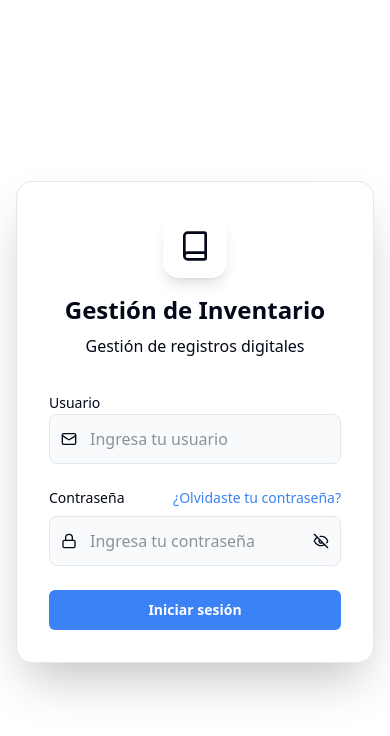
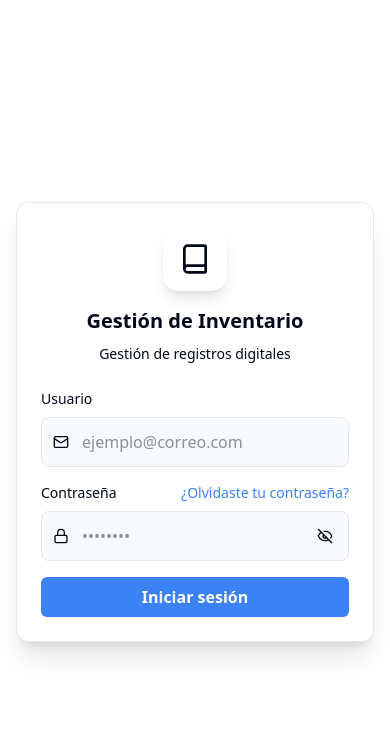
Before and after one commit to ChipiCat/InventorySystem, a React (Vite) app: page /login in a window 390 px wide. Both pictures are taken after a click on the button "Mostrar contraseña". Shown: the top 736 px of the page. Built offline with nearby package versions, Linux system fonts and the light colour scheme; no server answers.

Commit message:
fix: fixed responsive

```diff
--- a/src/features/Login/components/LoginForm.tsx
+++ b/src/features/Login/components/LoginForm.tsx
@@ -44,15 +44,16 @@ export const LoginForm = ({ onSubmit, isSubmitting, generalError }: LoginFormPro
   };
 
   return (
-    <form onSubmit={handleSubmit} className="space-y-6">
+    <form onSubmit={handleSubmit} className="space-y-4 sm:space-y-6">
       {generalError && (
-        <div className="flex items-center gap-2 p-3 bg-destructive/10 border border-destructive/20 rounded-lg text-destructive text-sm">
-          <AlertCircle className="w-4 h-4 flex-shrink-0" />
-          <span>{generalError}</span>
+        <div className="flex items-start gap-2 p-3 bg-destructive/10 border border-destructive/20 rounded-lg text-destructive text-sm">
+          <AlertCircle className="w-4 h-4 flex-shrink-0 mt-0.5" />
+          <span className="leading-relaxed">{generalError}</span>
         </div>
       )}
+
       <div className="space-y-2">
-        <label className="text-sm font-medium text-foreground">
+        <label className="text-sm font-medium text-foreground block">
           Usuario
         </label>
         <div className="relative">
@@ -61,25 +62,29 @@ export const LoginForm = ({ onSubmit, isSubmitting, generalError }: LoginFormPro
             type="email"
             value={values.email}
             onChange={(e) => updateField("email", e.target.value)}
-            className={`w-full pl-10 pr-4 py-3 bg-background border rounded-lg text-foreground placeholder:text-muted-foreground focus:outline-none focus:ring-2 focus:ring-primary focus:border-transparent transition-colors ${
+            className={`w-full pl-10 pr-4 py-3 sm:py-3.5 bg-background border rounded-lg text-foreground placeholder:text-muted-foreground focus:outline-none focus:ring-2 focus:ring-primary focus:border-transparent transition-colors text-base ${
               errors.email ? "border-destructive" : "border-border"
             }`}
-            placeholder="Ingresa tu usuario"
+            placeholder="ejemplo@correo.com"
             disabled={isSubmitting}
+            autoComplete="email"
+            autoCapitalize="none"
+            autoCorrect="off"
           />
         </div>
         {errors.email && (
-          <p className="text-destructive text-sm">{errors.email}</p>
+          <p className="text-destructive text-sm leading-relaxed">{errors.email}</p>
         )}
       </div>
+
       <div className="space-y-2">
-        <div className="flex justify-between">
-          <label className="text-sm font-medium text-foreground">
+        <div className="flex justify-between items-center">
+          <label className="text-sm font-medium text-foreground block">
             Contraseña
           </label>
           <Link
             to="/forgot-password"
-            className="text-sm text-primary hover:underline"
+            className="text-sm text-primary hover:underline focus:outline-none focus:underline"
           >
             ¿Olvidaste tu contraseña?
           </Link>
@@ -90,29 +95,31 @@ export const LoginForm = ({ onSubmit, isSubmitting, generalError }: LoginFormPro
             type={showPassword ? "text" : "password"}
             value={values.password}
             onChange={(e) => updateField("password", e.target.value)}
-            className={`w-full pl-10 pr-12 py-3 bg-background border rounded-lg text-foreground placeholder:text-muted-foreground focus:outline-none focus:ring-2 focus:ring-primary focus:border-transparent transition-colors ${
+            className={`w-full pl-10 pr-12 py-3 sm:py-3.5 bg-background border rounded-lg text-foreground placeholder:text-muted-foreground focus:outline-none focus:ring-2 focus:ring-primary focus:border-transparent transition-colors text-base ${
               errors.password ? "border-destructive" : "border-border"
             }`}
-            placeholder="Ingresa tu contraseña"
+            placeholder="••••••••"
             disabled={isSubmitting}
+            autoComplete="current-password"
           />
           <button
             type="button"
             onClick={() => setShowPassword(!showPassword)}
-            className="absolute right-3 top-1/2 transform -translate-y-1/2 text-muted-foreground hover:text-foreground"
+            className="absolute right-3 top-1/2 transform -translate-y-1/2 text-muted-foreground hover:text-foreground focus:outline-none focus:text-foreground transition-colors p-1"
             disabled={isSubmitting}
+            aria-label={showPassword ? "Ocultar contraseña" : "Mostrar contraseña"}
           >
             {showPassword ? <EyeOff className="w-4 h-4" /> : <Eye className="w-4 h-4" />}
           </button>
         </div>
         {errors.password && (
-          <p className="text-destructive text-sm">{errors.password}</p>
+          <p className="text-destructive text-sm leading-relaxed">{errors.password}</p>
         )}
       </div>
 
       <Button
         type="submit"
-        className="w-full py-3 font-medium text-white font-bold"
+        className="w-full py-3 sm:py-3.5 font-medium text-white font-bold text-base"
         disabled={isSubmitting}
       >
         {isSubmitting ? (
--- a/src/features/Login/components/LoginHeader.tsx
+++ b/src/features/Login/components/LoginHeader.tsx
@@ -2,14 +2,18 @@ import { Book } from "lucide-react";
 
 export const LoginHeader = () => {
   return (
-    <div className="text-center mb-8">
-      <div className="w-16 h-16 bg-gradient-to-br from-primary to-primary/80 rounded-2xl flex items-center justify-center mx-auto mb-4 shadow-lg">
-        <Book className="w-8 h-8 text-primary-foreground" />
+    <div className="text-center mb-6 sm:mb-8">
+      <div className="flex justify-center mb-4 sm:mb-6">
+        <div className="w-16 h-16 sm:w-20 sm:h-20 bg-gradient-to-br from-primary to-primary/80 rounded-2xl flex items-center justify-center shadow-lg">
+          <Book className="w-8 h-8 sm:w-10 sm:h-10 text-primary-foreground" />
+        </div>
       </div>
-      <h1 className="text-2xl font-bold text-foreground mb-2">
+
+      <h1 className="text-xl sm:text-2xl font-bold text-foreground mb-2">
         Gestión de Inventario
       </h1>
-      <p className="text-muted-foreground">
+
+      <p className="text-sm sm:text-base text-muted-foreground leading-relaxed">
         Gestión de registros digitales
       </p>
     </div>
--- a/src/features/Login/pages/LoginPage.tsx
+++ b/src/features/Login/pages/LoginPage.tsx
@@ -39,9 +39,9 @@ const LoginPage = () => {
   }
 
   return (
-    <div className="min-h-screen flex items-center justify-center bg-gradient-to-br from-background via-muted/50 to-background p-4">
-      <div className="w-full max-w-md">
-        <div className="bg-card rounded-2xl shadow-2xl border border-border p-8">
+    <div className="min-h-screen flex items-center justify-center bg-gradient-to-br from-background via-muted/50 to-background px-4 py-6 sm:px-6 lg:px-8">
+      <div className="w-full max-w-sm sm:max-w-md">
+        <div className="bg-card rounded-xl sm:rounded-2xl shadow-xl sm:shadow-2xl border border-border p-6 sm:p-8">
           <LoginHeader />
           <LoginForm
             onSubmit={handleSubmit}
```
